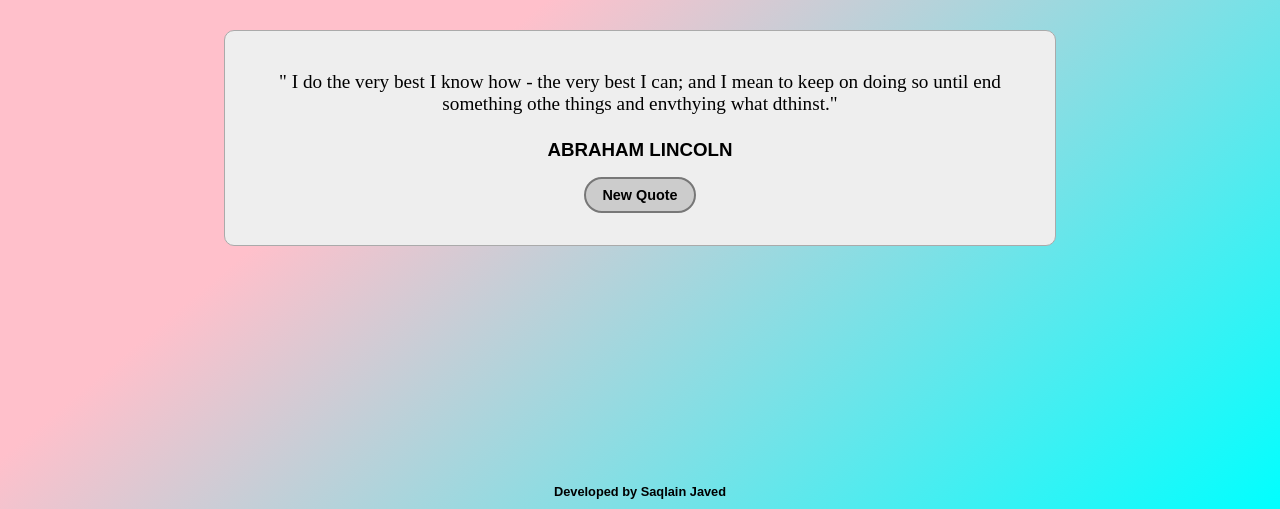
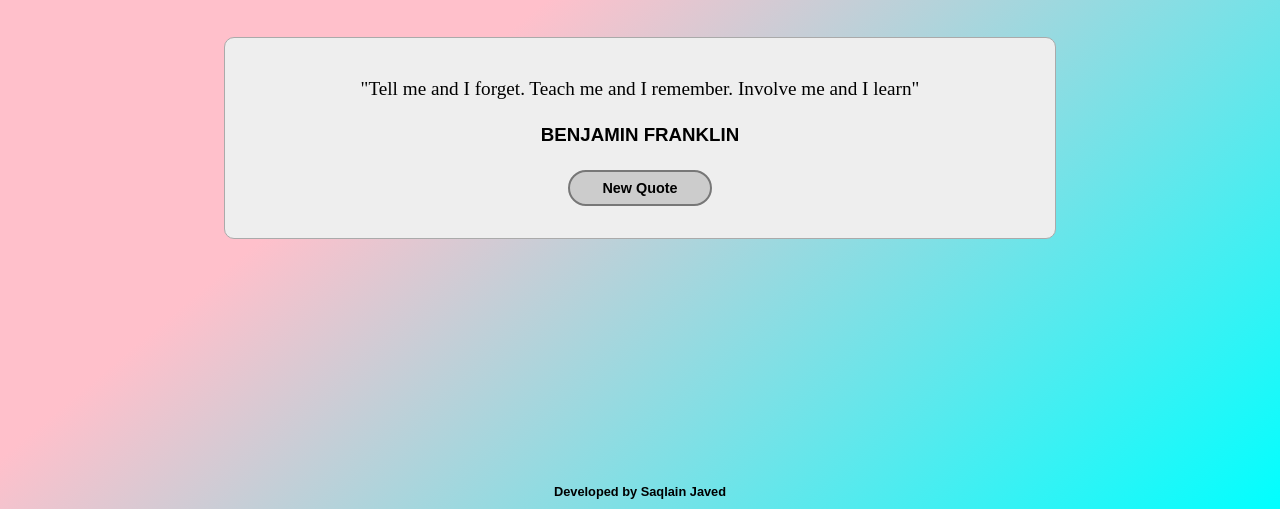
Before and after one commit to saqlain-hub/quote-generator, a plain HTML site: page index.html in a window 1280 px wide. Both pictures are taken after a click on the button "New Quote". Shown: the part 291-800 px from the top of the page. Drawn offline with Linux system fonts and the light colour scheme.

Commit message:
Random Quote Generator JavaScript Practice Complete

```diff
--- a/index.html
+++ b/index.html
@@ -11,14 +11,10 @@
       <h1>Random Quote Generator</h1>
       <div class="quote-card">
         <div class="quote">
-          <p>
-            " I do the very best I know how - the very best I can; and I mean to
-            keep on doing so until end something othe things and envthying what
-            dthinst."
-          </p>
+          <p id="quote"></p>
         </div>
         <div class="person">
-          <h3>abraham lincoln</h3>
+          <h3 id="person"></h3>
         </div>
         <div class="btn">
           <button>New Quote</button>
--- a/main.js
+++ b/main.js
@@ -1,10 +1,11 @@
+const btn = document.querySelector("button");
 const quotes = [
   {
     quote: `"The best way to find yourself is to lose yourself in the service of others."`,
     person: `Mahatma Gandhi`,
   },
   {
-    quote: `"At his best, main is the noblest of all animals; separated from law and justice he is the worst."`,
+    quote: `"At his best, man is the noblest of all animals; separated from law and justice he is the worst."`,
     person: `Aristotle`,
   },
   {
@@ -36,3 +37,25 @@ const quotes = [
     person: `Lao Tzu`,
   },
 ];
+
+const quote = document.querySelector("#quote");
+const person = document.querySelector("#person");
+
+let randomIndex = Math.floor(Math.random() * quotes.length);
+
+console.log(randomIndex);
+quote.textContent = quotes[randomIndex].quote;
+person.textContent = quotes[randomIndex].person;
+console.log(randomIndex, quotes[randomIndex].quote, quotes[randomIndex].person);
+
+btn.addEventListener("click", () => {
+  randomIndex = Math.floor(Math.random() * quotes.length);
+  console.log(randomIndex);
+  quote.textContent = quotes[randomIndex].quote;
+  person.textContent = quotes[randomIndex].person;
+  console.log(
+    randomIndex,
+    quotes[randomIndex].quote,
+    quotes[randomIndex].person
+  );
+});
--- a/style.css
+++ b/style.css
@@ -55,16 +55,24 @@ h1 {
   display: flex;
   flex-direction: column;
   align-items: center;
+  margin-top: 1.5rem;
 }
 
 .btn button {
-  padding: 0.5rem 1rem;
+  padding: 0.5rem 2rem;
   background-color: #ccc;
   border-radius: 20px;
   border: 2px solid #777;
   cursor: pointer;
   font-size: 0.9em;
   font-weight: bold;
+  transition: 0.5s;
+}
+
+.btn button:hover {
+  transform: scale(1.1);
+  background-color: #333;
+  color: #fff;
 }
 
 .developer {
```
